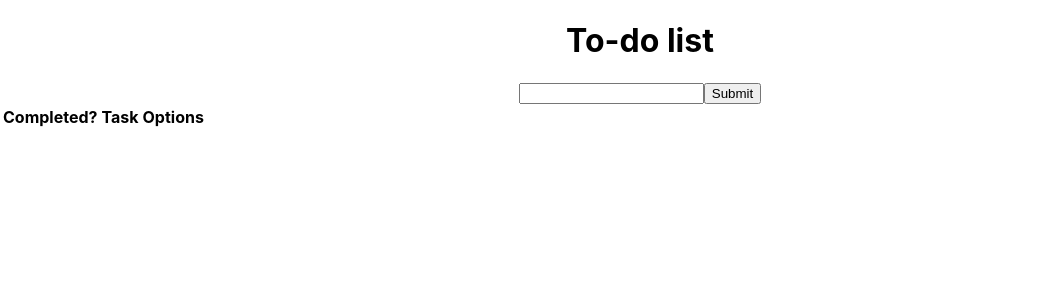
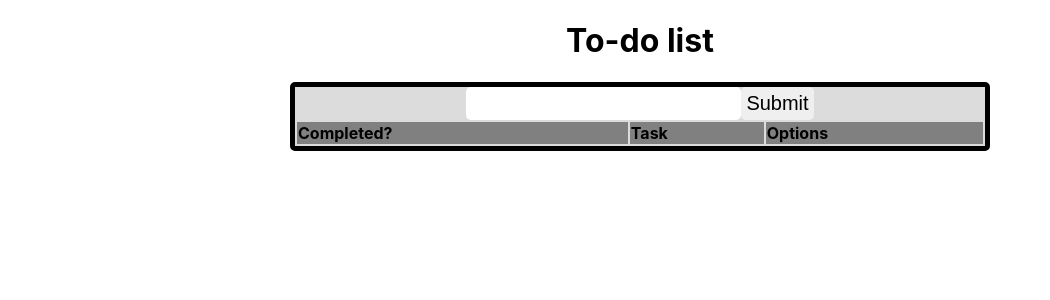
Before and after one commit to jimmywutangclan/react_todos, a React (Create React App) app: page / in a window 1280 px wide. Shown: the top 300 px of the page, without its empty margins (0-1050 px from the left). Built offline with nearby package versions, Linux system fonts and the light colour scheme.

Commit message:
Added CSS formatting

```diff
--- a/src/index.css
+++ b/src/index.css
@@ -11,3 +11,45 @@ code {
   font-family: source-code-pro, Menlo, Monaco, Consolas, 'Courier New',
     monospace;
 }
+
+.main {
+  margin: 0 auto;
+  max-width: 700px;
+}
+
+.content {
+  border: 5px black solid;
+  border-radius: 5px;
+  background-color: gainsboro;
+}
+
+table {
+  width: 100%;
+}
+
+td:last-child {
+  min-width: 125px;
+}
+
+th {
+  text-align: left;
+}
+
+tr:nth-child(even) {
+  background-color: beige;
+}
+
+tr:nth-child(odd) {
+  background-color: gray;
+}
+
+input, button {
+  font-size: 20px;
+  padding: 5px;
+  border-radius: 5px;
+  border: 2px black;
+}
+
+.completed {
+  text-align: center;
+}
```
